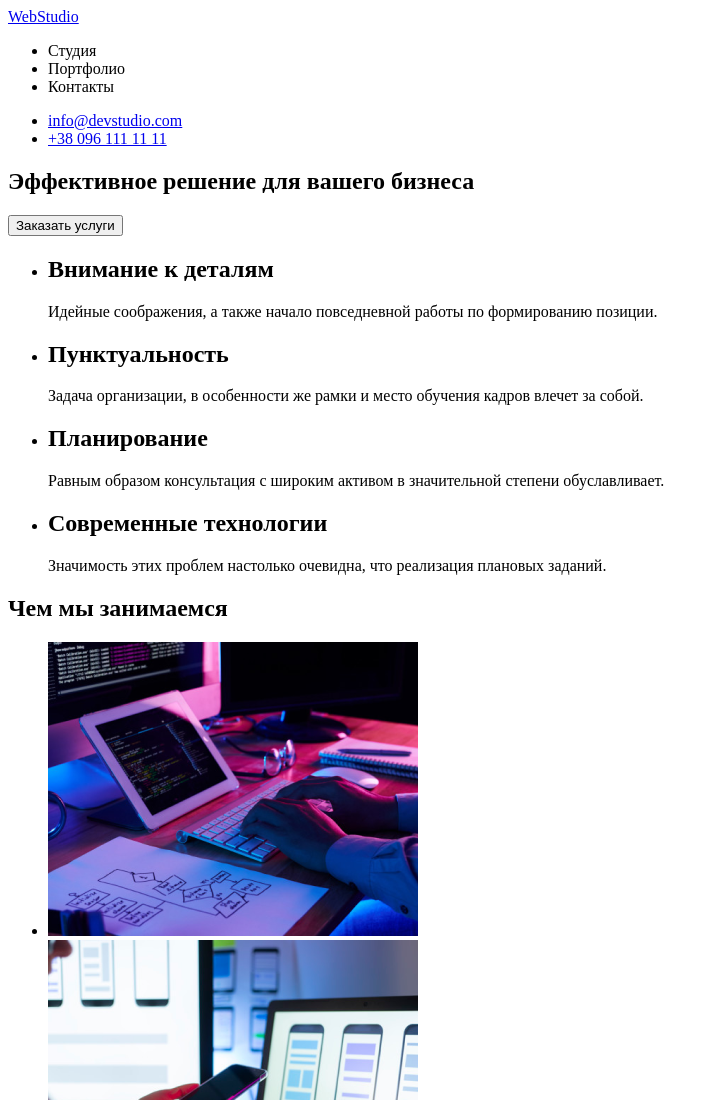
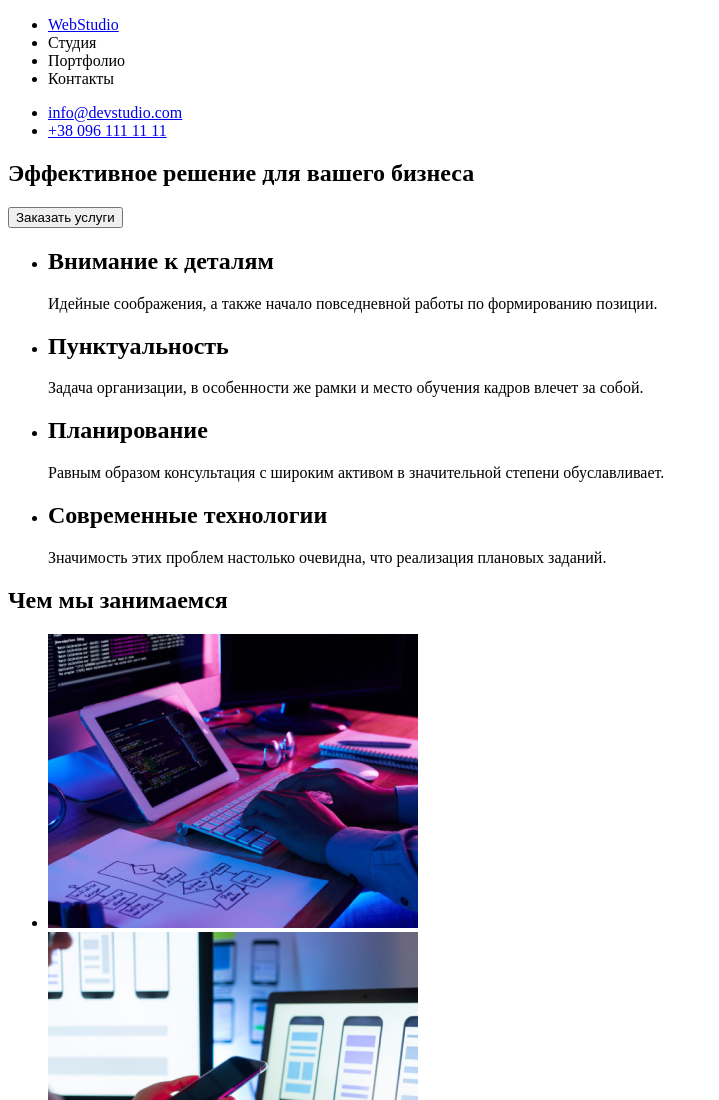
Before and after one commit to Artem451/artem, a plain HTML site: page index.html in a window 1280 px wide. Shown: the top 1100 px of the page, without its empty margins (0-719 px from the left). Drawn offline with Linux system fonts and the light colour scheme.

Commit message:
Update index.html

```diff
--- a/index.html
+++ b/index.html
@@ -8,10 +8,8 @@
 <body>
     <header>
         <nav>
-            <div class="header-logo">
-                <a href="./index.html">WebStudio</a>
-            </div>
             <ul>
+                <li><a href="./index.html"><span>Web</span>Studio</a></li>
                 <li>Студия</li>
                 <li>Портфолио</li>
                 <li>Контакты</li>
```
